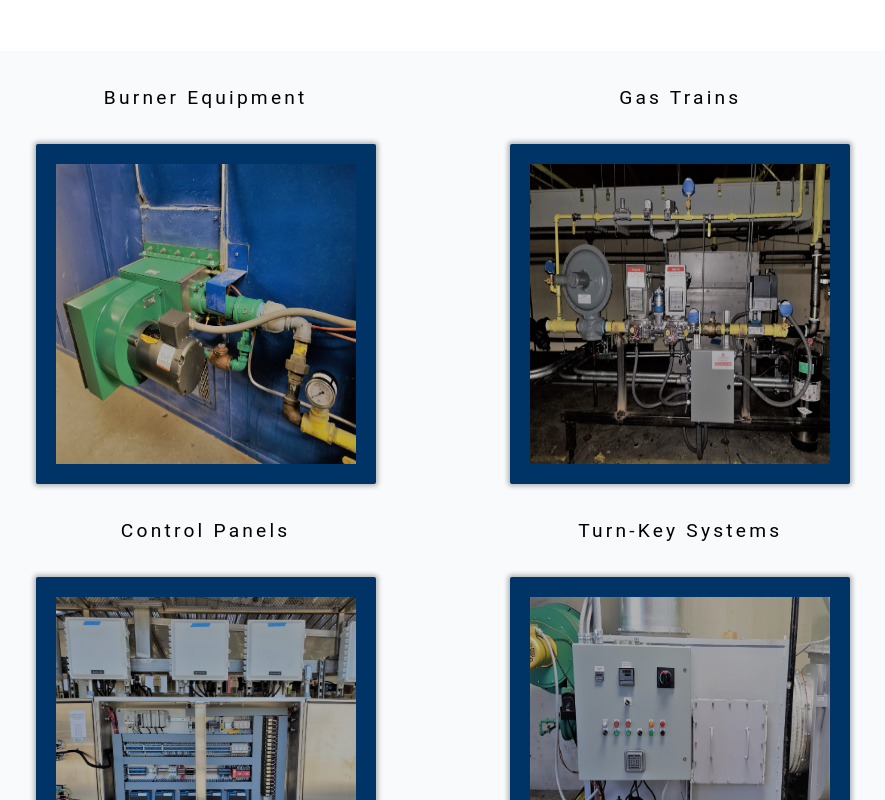
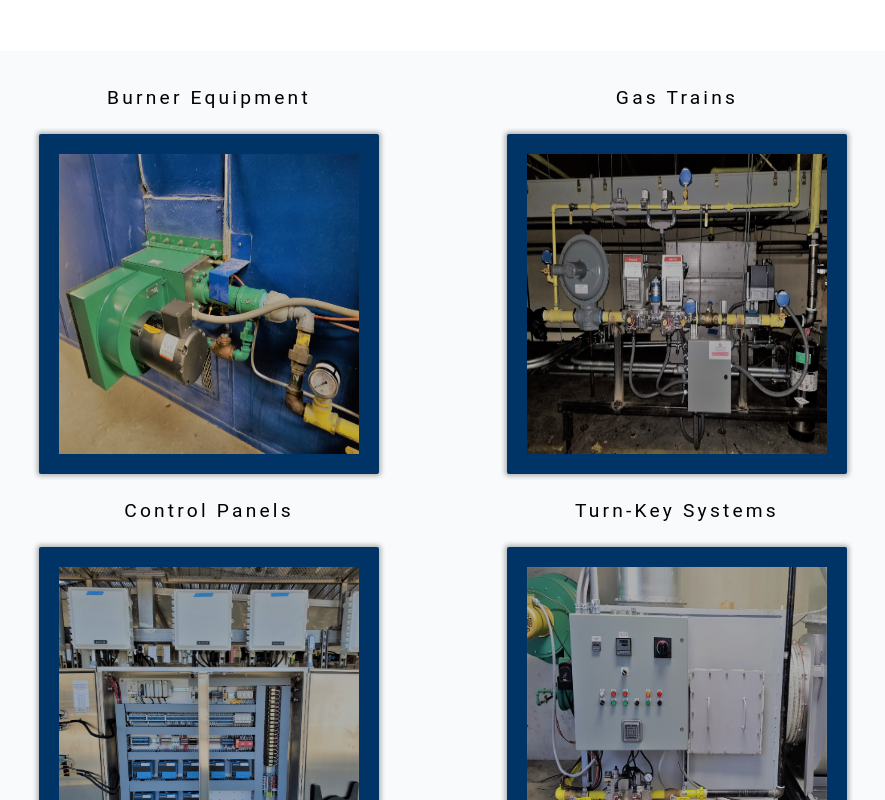
Before and after one commit to hpeterson462/heattransfersystemsinc, a React (Create React App) app: page / in a window 1280 px wide. Shown: the part 1140-1940 px from the top of the page, without its empty margins (197-1082 px from the left). Built offline with nearby package versions, Linux system fonts and the light colour scheme.

Commit message:
margin & padding change on ser/sol

```diff
--- a/src/components/servicesPage/Services.css
+++ b/src/components/servicesPage/Services.css
@@ -33,7 +33,6 @@
   flex-wrap: wrap;
   justify-content: space-evenly;
   margin: 15px;
-
 }
 
 .serv-card {
@@ -47,7 +46,7 @@
 }
 
 .serv-name {
-  margin-bottom: 40px;
+  margin-bottom: 42px;
   font-size: 1.1rem;
   letter-spacing: 0.2rem;
   color: #F9FAFB;
--- a/src/components/solutions/Solutions.css
+++ b/src/components/solutions/Solutions.css
@@ -22,7 +22,7 @@
 
 .sol-card {
   position: relative;
-  margin: 30px;
+  margin: 20px;
   align-items: center;
   width: 300px;
   height: 300px;
```
Also changed, not shown: src/components/servicesPage/Services.jsx (+1 -9 lines).
